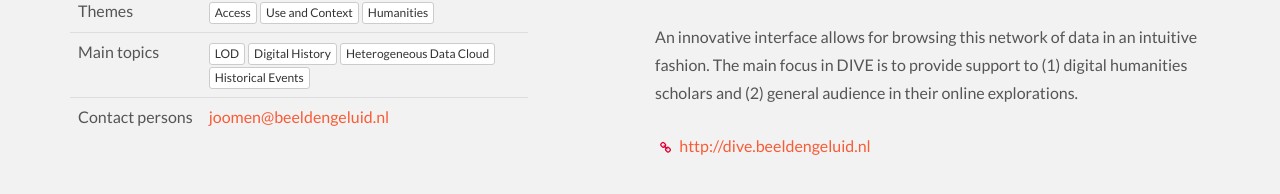
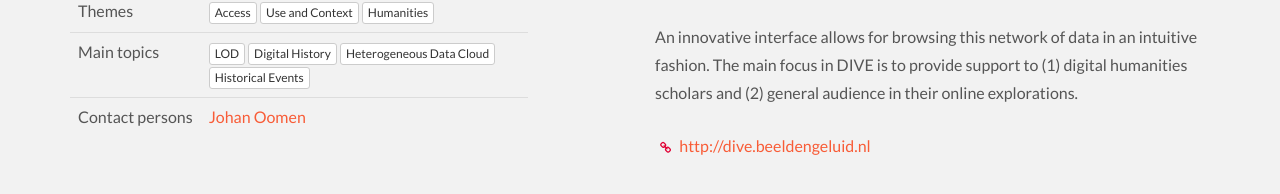
Before and after one commit to roelandordelman/labs, a Jekyll site: the page built from _projects/dive.md, in a window 1280 px wide. Shown: the part 376-570 px from the top of the page. Built offline with Jekyll 4.4.1, drawn with Linux system fonts in a browser that asks for light colours.

Commit message:
Updated Dive

```diff
--- a/_projects/dive.md
+++ b/_projects/dive.md
@@ -22,8 +22,8 @@ partners:
 - Frontwise
 contactpersons:
 - organization: Netherlands Institute for Sound and Vision
-  name: joomen@beeldengeluid.nl
-  email: Johan Oomen
+  name: Johan Oomen
+  email: joomen@beeldengeluid.nl
 predecessors:
 - name: AGORA
   url: http://agora.cs.vu.nl
```
